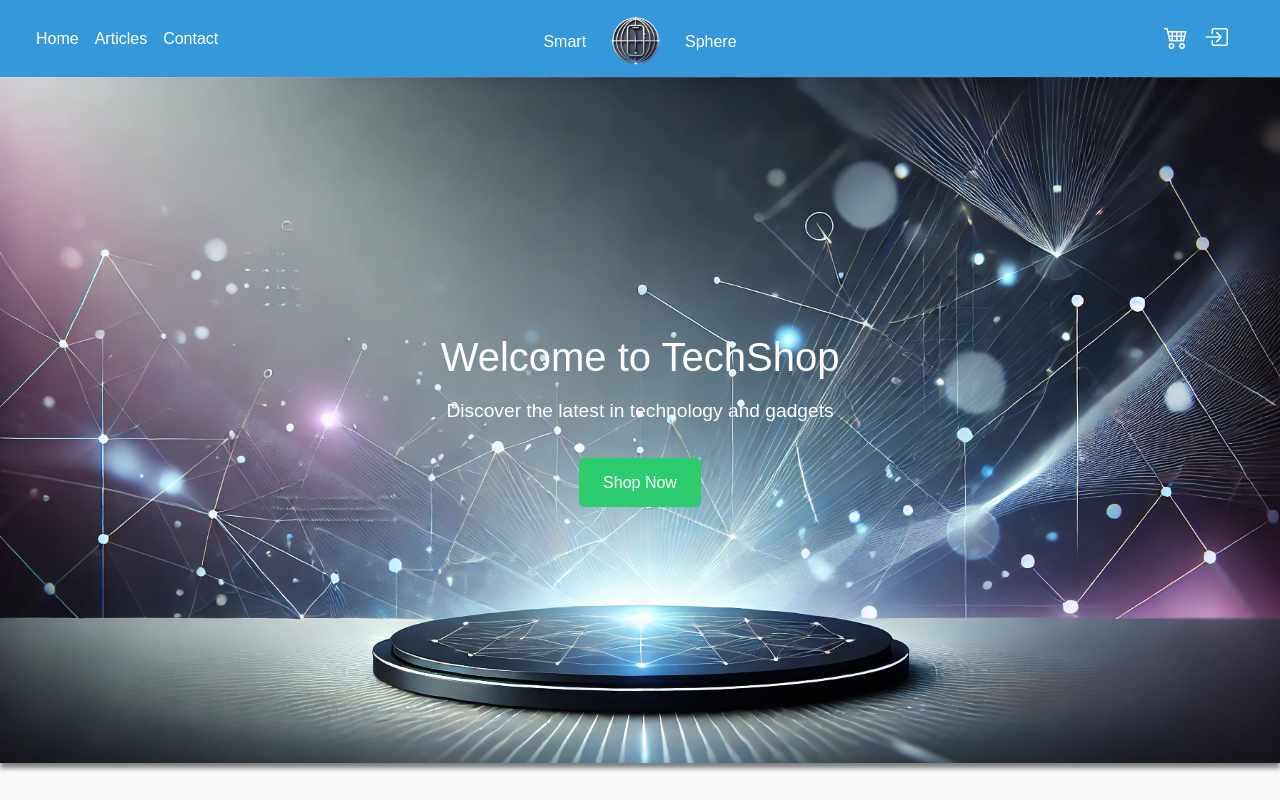
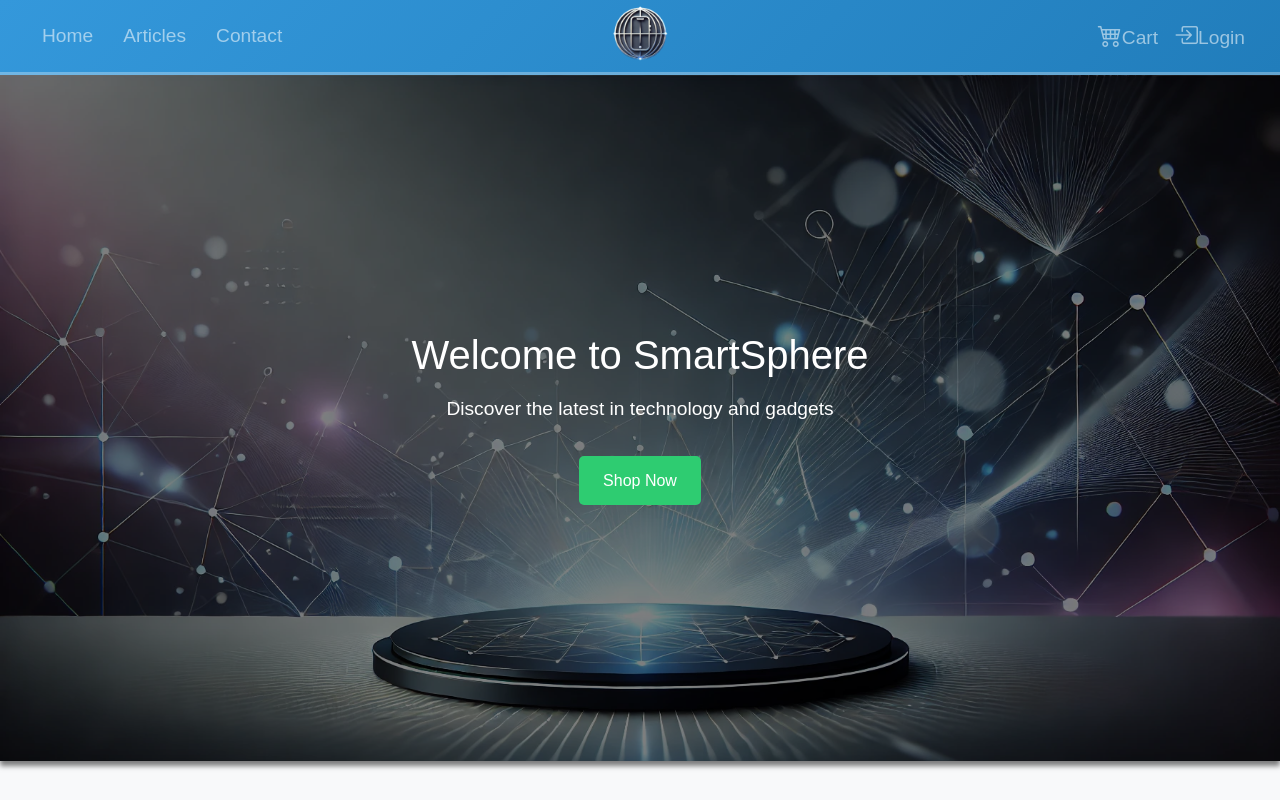
Before and after one commit to WDJohanWD/proyectoreact, a React (Vite) app in the folder react-project/: page / in a window 1280 px wide. Shown: the top 800 px of the page. Built offline with nearby package versions, Linux system fonts and the light colour scheme.

Commit message:
navbar and home image changes

```diff
--- a/react-project/src/components/Home.jsx
+++ b/react-project/src/components/Home.jsx
@@ -10,7 +10,7 @@ const Home = () => {
       <main>
         <section className="hero">
           <div className="container">
-            <h1>Welcome to TechShop</h1>
+            <h1>Welcome to SmartSphere</h1>
             <p>Discover the latest in technology and gadgets</p>
             <Link to="/articles" className="cta-button">
               Shop Now
--- a/react-project/src/components/NavBar.jsx
+++ b/react-project/src/components/NavBar.jsx
@@ -14,12 +14,18 @@ const NavBar = () => {
   }
 
   return (
-    <nav className="navbar navbar-expand-lg navbar-dark w-100 position-relative p-3"
-     style={{ backgroundColor: "#3498db"}}>
-
+<nav
+  className="navbar navbar-expand-lg navbar-dark w-100 position-relative custom-navbar"
+  style={{
+    background: "linear-gradient(135deg, #3498db, #217dbb)",
+    boxShadow: "0px 4px 10px rgba(0, 0, 0, 0.3)",
+    borderBottom: "3px solid rgba(255, 255, 255, 0.3)",
+    padding: "10px 15px"
+  }}
+>
   <div className="container-fluid">
     <button
-          className="navbar-toggler"
+      className="navbar-toggler custom-toggler"
       type="button"
       data-bs-toggle="collapse"
       data-bs-target="#navbarNav"
@@ -30,63 +36,85 @@ const NavBar = () => {
       <span className="navbar-toggler-icon"></span>
     </button>
     <div className="collapse navbar-collapse" id="navbarNav">
-          <ul className="navbar-nav me-auto">
+      <ul className="navbar-nav me-auto" style={{ fontSize: "1.2rem" }}>
         <li className="nav-item">
-              <Link to="/" className="nav-link text-white">
+          <Link to="/" className="nav-link" style={{ padding: "10px 15px" }}>
             Home
           </Link>
         </li>
         <li className="nav-item">
-              <Link to="/articles" className="nav-link text-white">
+          <Link to="/articles" className="nav-link" style={{ padding: "10px 15px" }}>
             Articles
           </Link>
         </li>
         <li className="nav-item">
-              <Link to="/contact" className="nav-link text-white">
+          <Link to="/contact" className="nav-link" style={{ padding: "10px 15px" }}>
             Contact
           </Link>
         </li>
       </ul>
 
-          <div className="position-absolute top-50 start-50 translate-middle">
-            <p className="mt-4 text-white">Smart <img width={90} src={logo || "/placeholder.svg"} alt="Logo" /> Sphere</p>
-
+      <div className="brand-container position-absolute top-50 start-50 translate-middle">
+        <p className="brand-text mb-0">
+          <img
+            width={100}
+            src={logo || "/placeholder.svg"}
+            alt="Logo"
+            className="brand-logo"
+          />
+        </p>
       </div>
 
-
-          <ul className="navbar-nav ms-auto">
+      <ul className="navbar-nav ms-auto" style={{ fontSize: "1.2rem" }}>
         {isAdmin && (
           <li className="nav-item">
-                <Link to="/dashboard" className="nav-link text-white">
-                  <i className="bi bi-speedometer2 h4"></i>
+            <Link to="/dashboard" className="nav-link">
+              <i className="bi bi-speedometer2" style={{ fontSize: "1.5rem" }}></i>
             </Link>
           </li>
         )}
         <li className="nav-item">
-              <Link to="/cart" className="nav-link text-white">
-                <i className="bi bi-cart4 h4"></i>
+          <Link to="/cart" className="nav-link">
+            <i className="bi bi-cart4" style={{ fontSize: "1.5rem" }}></i>
+            <span className="nav-tooltip">Cart</span>
           </Link>
         </li>
+        {username && (
+          <li className="nav-item">
+            <span
+              className="nav-link username-text"
+              style={{ fontSize: "1.2rem", display: "flex", alignItems: "center" }}
+            >
+              <i className="bi bi-person-circle me-2" style={{ fontSize: "1.5rem" }}></i>
+              {username}
+            </span>
+          </li>
+        )}
+
         {isLogged ? (
           <li className="nav-item">
-                <button className="nav-link text-white bg-transparent border-0" onClick={closeSession}>
-                  <i className="bi bi-box-arrow-right h4"></i>
+            <button
+              className="nav-link custom-btn"
+              onClick={closeSession}
+              style={{ fontSize: "1.2rem", display: "flex", alignItems: "center" }}
+            >
+              <i className="bi bi-box-arrow-right" style={{ fontSize: "1.5rem", marginRight: "5px" }}></i>
+              <span className="nav-tooltip">Logout</span>
             </button>
           </li>
         ) : (
           <li className="nav-item">
-                <Link to="/login" className="nav-link text-white">
-                  <i className="bi bi-box-arrow-in-right h4"></i>
+            <Link to="/login" className="nav-link">
+              <i className="bi bi-box-arrow-in-right" style={{ fontSize: "1.5rem" }}></i>
+              <span className="nav-tooltip">Login</span>
             </Link>
           </li>
         )}
-            <li className="nav-item">
-              <span className="nav-link text-white">{username}</span>
-            </li>
       </ul>
     </div>
   </div>
 </nav>
+
   )
 }
 
--- a/react-project/src/styles/Home.css
+++ b/react-project/src/styles/Home.css
@@ -25,7 +25,28 @@
     padding: 20% 0;
     text-align: center;
     box-shadow: 0 5px 5px rgba(0, 0, 0, 0.5);
+    position: relative;
   }
+
+  .hero::before {
+    content: "";
+    position: absolute;
+    top: 0;
+    left: 0;
+    width: 100%;
+    height: 100%;
+    background-color: rgba(0, 0, 0, 0.5); /* Adjust the opacity as needed */
+    z-index: 1;
+  }
+
+  .hero h1,
+  .hero p,
+  .hero .cta-button {
+    position: relative;
+    z-index: 2;
+  }
+
+
 
   .hero h1 {
     font-size: 2.5rem;
```
Lines whose indentation alone changed are shown as unchanged.
